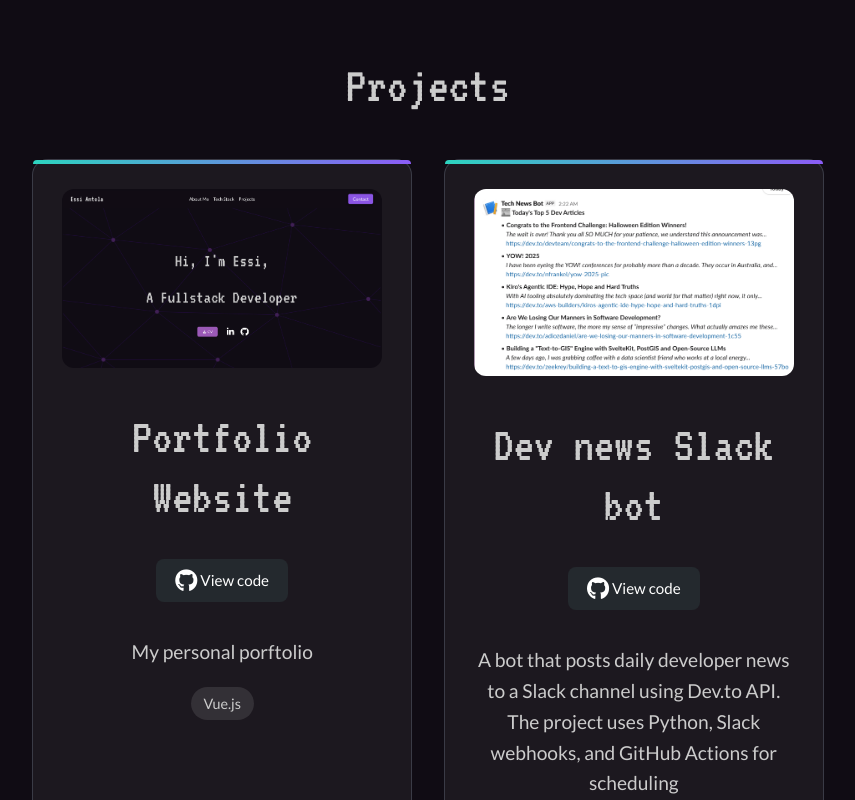
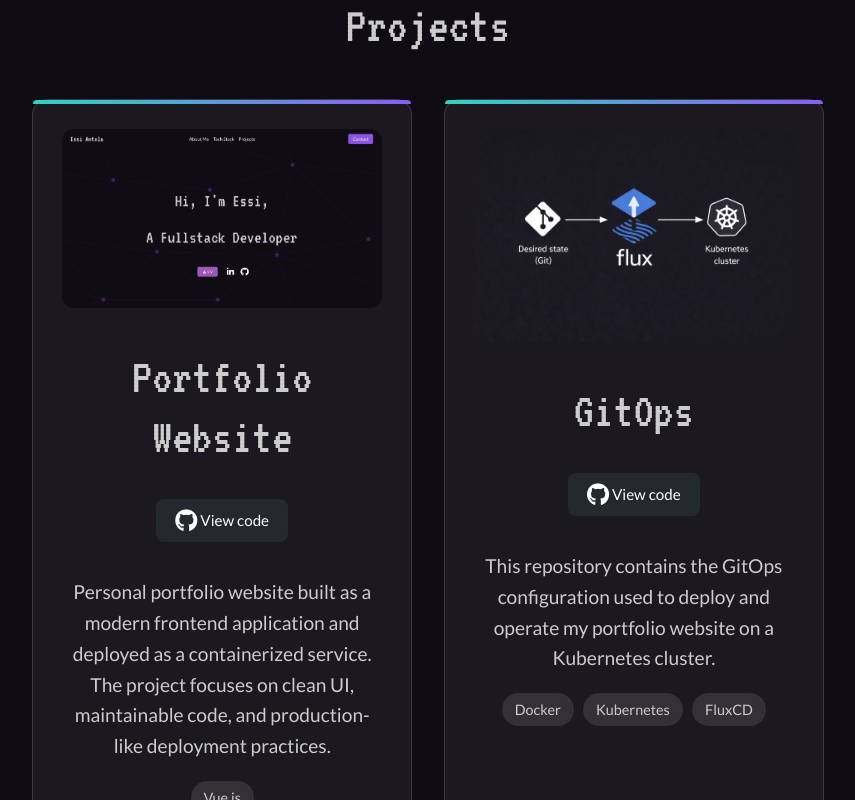
Before and after one commit to ezbaa/portfolio, a Vue app: page / in a window 1280 px wide. Shown: the part 2300-3100 px from the top of the page, without its empty margins (212-1067 px from the left). Built offline with nearby package versions, Linux system fonts and the light colour scheme.

Commit message:
Add GitOps to projects

```diff
--- a/src/components/Projects.vue
+++ b/src/components/Projects.vue
@@ -22,15 +22,22 @@ import ProjectCard from "./ProjectCard.vue";
 const projects = [
   {
     title: "Portfolio Website",
-    description: "My personal porftolio",
+    description: "Personal portfolio website built as a modern frontend application and deployed as a containerized service. The project focuses on clean UI, maintainable code, and production-like deployment practices.",
     image: "/portfolio.png",
     techStack: ["Vue.js"],
     githubUrl: "https://github.com/ezbaa/portfolio",
   },
   {
+    title: "GitOps",
+    description: "This repository contains the GitOps configuration used to deploy and operate my portfolio website on a Kubernetes cluster.",
+    image: "workflow.png",
+    techStack: ["Docker", "Kubernetes", "FluxCD"],
+    githubUrl: "https://github.com/ezbaa/GitOps",
+  },
+  {
     title: "Dev news Slack bot",
     description:
-      "A bot that posts daily developer news to a Slack channel using Dev.to API. The project uses Python, Slack webhooks, and GitHub Actions for scheduling",
+      "A bot that posts daily developer news to a Slack channel using Dev.to API. The project uses Python, Slack webhooks and GitHub Actions for scheduling.",
     image: "/slack_bot.png",
     techStack: ["Python"],
     githubUrl: "https://github.com/ezbaa/slack-dev-news-bot",
--- a/src/components/Skills.vue
+++ b/src/components/Skills.vue
@@ -1,7 +1,6 @@
 <template>
   <section class="tech-stack" id="tech-stack">
     <h2>Tech Stack</h2>
-    <p>Here are some of the tools I use to build and deploy applications</p>
 
     <div class="category">
       <h3>Frontend</h3>
```
Also changed, not shown: public/workflow.png (added).
